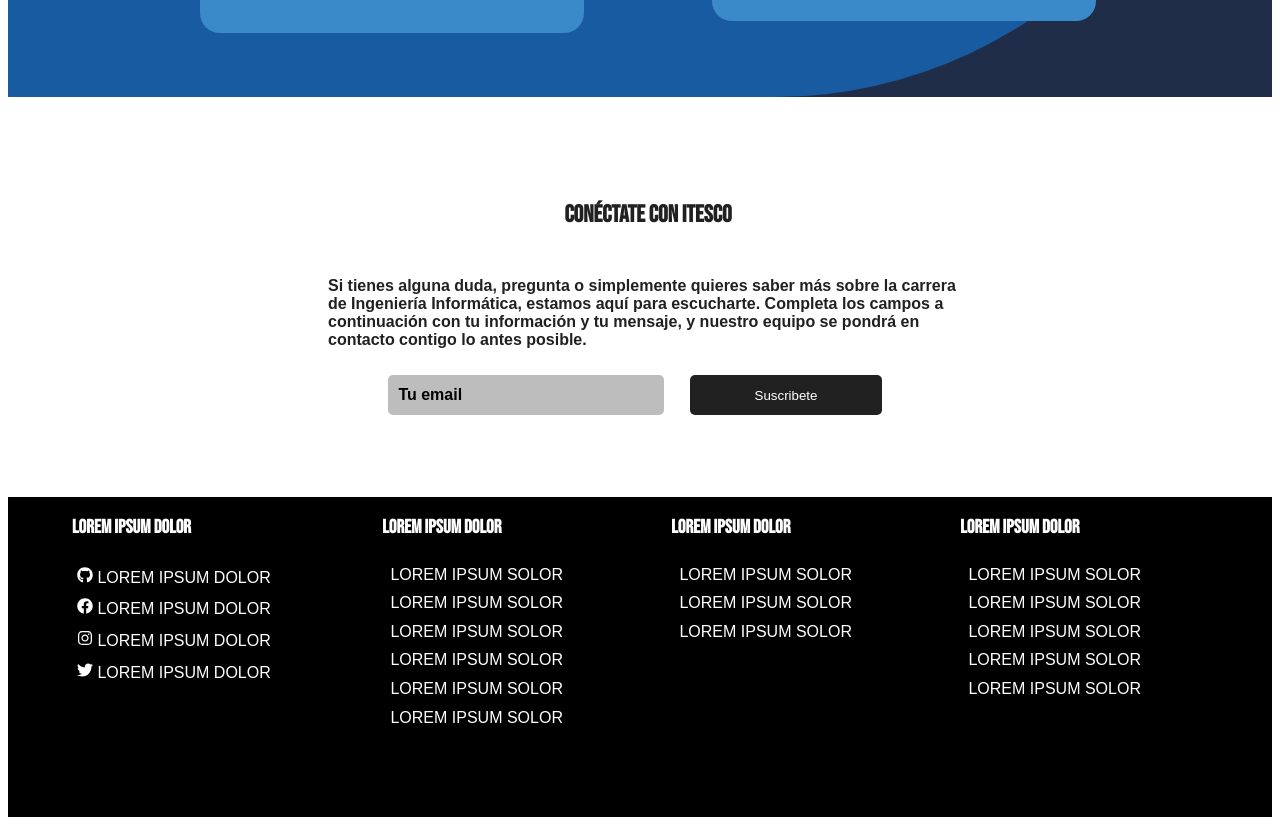
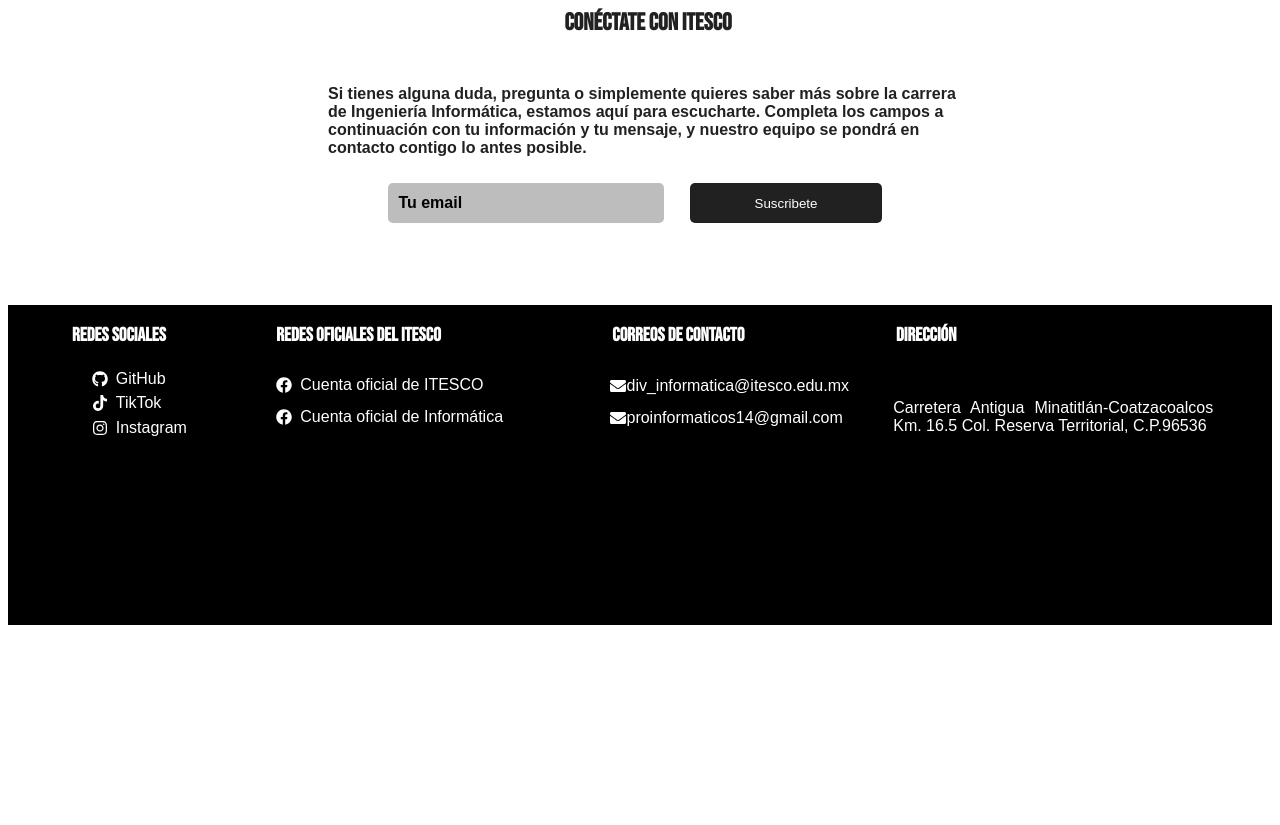
Before and after one commit to ricardomiss/webapp-informatics, a React (Vite) app: page /featured-proyects in a window 1280 px wide. Shown: the part 4183-5008 px from the top of the page. After the commit the page ends 4816 px from the top, so only its background shows below. Built offline with nearby package versions, Linux system fonts and the light colour scheme.

Commit message:
Modificacion del footer y videos agregados

```diff
--- a/src/components/Footer.jsx
+++ b/src/components/Footer.jsx
@@ -1,4 +1,4 @@
-import { FaGithub, FaFacebook, FaInstagram, FaTwitter } from 'react-icons/fa';
+import { FaGithub, FaFacebook, FaInstagram, FaTwitter, FaTiktok, FaEnvelope } from 'react-icons/fa';
 import '../style/Footer.css';
 
 const Footer = () => {
@@ -6,50 +6,40 @@ const Footer = () => {
         <div className="container-footer">
             <footer>
                 <div className="container-footer_redes">
-                    <h3>LOREM IPSUM DOLOR</h3>
+                    <h3>Redes Sociales</h3>
 
                     <ul>
-                        <li><FaGithub className='icon-git' /> <span>LOREM IPSUM DOLOR</span></li>
-                        <li><FaFacebook className='icon-fb' /> <span>LOREM IPSUM DOLOR</span></li>
-                        <li><FaInstagram className='icon-ig' /> <span>LOREM IPSUM DOLOR</span></li>
-                        <li><FaTwitter className='icon-tw' /> <span>LOREM IPSUM DOLOR</span></li>
+                        <li><a href="https://github.com/proinformaticos" target="_blank" rel="noopener noreferrer"><FaGithub className='icon-git' /><span>GitHub</span></a> </li>
+                        <li><a href="https://www.tiktok.com/@informatica_itesco?_t=8i4zM4c57DB&_r=1" target="_blank" rel="noopener noreferrer"><FaTiktok className='icon-fb' /><span>TikTok</span></a> </li>
+                        <li><a href="https://www.instagram.com/informatica_p_novatos/?utm_source=qr&igshid=MzNlNGNkZWQ4Mg%3D%3D" target="_blank" rel="noopener noreferrer"><FaInstagram className='icon-ig' /><span>Instagram</span></a> </li>
                     </ul>
                 </div>
 
-                <div className="container-footerFirst">
-                    <h3>LOREM IPSUM DOLOR</h3>
+                <div className="container-footer_redes">
+                    <h3>Redes oficiales del ITESCO</h3>
 
                     <ul>
-                        <li>LOREM IPSUM SOLOR</li>
-                        <li>LOREM IPSUM SOLOR</li>
-                        <li>LOREM IPSUM SOLOR</li>
-                        <li>LOREM IPSUM SOLOR</li>
-                        <li>LOREM IPSUM SOLOR</li>
-                        <li>LOREM IPSUM SOLOR</li>
+                        <li><a href="https://www.facebook.com/ITESCOOFICIAL" target="_blank" rel="noopener noreferrer"><FaFacebook className='icon-git' /><span>Cuenta oficial de ITESCO</span></a> </li>
+                        <li><a href="https://www.facebook.com/ITESCOOFICIAL" target="_blank" rel="noopener noreferrer"><FaFacebook className='icon-git' /><span>Cuenta oficial de Informática</span></a> </li>
+                    </ul>
+                </div>
+
+                <div className="container-footer_redes">
+                    <h3>Correos de contacto</h3>
+                    <ul>
+                        <li><a href="mailto:div_informatica@itesco.edu.mx"><FaEnvelope className='icon-git' />div_informatica@itesco.edu.mx</a></li>
+                        <li><a href="mailto:proinformaticos14@gmail.com"><FaEnvelope className='icon-git' />proinformaticos14@gmail.com</a></li>
                     </ul>
                 </div>
 
                 <div className="container-footerSecond">
-                    <h3>LOREM IPSUM DOLOR</h3>
+                    <h3>Dirección</h3>
 
                     <ul>
-                        <li>LOREM IPSUM SOLOR</li>
-                        <li>LOREM IPSUM SOLOR</li>
-                        <li>LOREM IPSUM SOLOR</li>
+                        <li><p>Carretera Antigua Minatitlán-Coatzacoalcos Km. 16.5 Col. Reserva Territorial, C.P.96536</p></li>
                     </ul>
                 </div>
 
-                <div className="container-footerThird">
-                    <h3>LOREM IPSUM DOLOR</h3>
-
-                    <ul>
-                        <li>LOREM IPSUM SOLOR</li>
-                        <li>LOREM IPSUM SOLOR</li>
-                        <li>LOREM IPSUM SOLOR</li>
-                        <li>LOREM IPSUM SOLOR</li>
-                        <li>LOREM IPSUM SOLOR</li>
-                    </ul>
-                </div>
             </footer>
         </div>
     )
--- a/src/pages/ComponentsProyects/CarrouselVideo.jsx
+++ b/src/pages/ComponentsProyects/CarrouselVideo.jsx
@@ -1,7 +1,7 @@
-import CarrouselVideo1 from '../../statics/CarrouselVideo1.webp';
-import CarrouselVideo2 from '../../statics/EngineerProfile.webp';
-import CarrouselVideo3 from '../../statics/CarrouselVideo2.webp';
-import CarrouselVideo4 from '../../statics/CarrouselVideo3.webp';
+import CarrouselVideo1 from '../../statics/casoexito1.mp4';
+import CarrouselVideo2 from '../../statics/casoexito2.mp4';
+import CarrouselVideo3 from '../../statics/casoexito3.mp4';
+import CarrouselVideo4 from '../../statics/casoexito4.mp4';
 
 import '../../style/FeaturedProyects/CarrouselVideo.css';
 
@@ -17,7 +17,7 @@ export const CarrouselVideo = () => {
       <div className="container-carousel_flexbox">
 
         <div className="container-carousel-item-video">
-          <img src={CarrouselVideo1} alt="Estudiante 1" className='container-video-thumbnail' />
+          <video src={ CarrouselVideo1 } controls className='container-video-thumbnail'></video>
 
           <div className="container-video-content">
             <h1>Diseñando el Futuro</h1>
@@ -26,7 +26,7 @@ export const CarrouselVideo = () => {
         </div>
 
         <div className="container-carousel-item-video">
-          <img src={CarrouselVideo2} alt="Estudiante 2" className='container-video-thumbnail' />
+          <video src={ CarrouselVideo2 } controls className='container-video-thumbnail'></video>
           <div className="container-video-content">
             <h1>Código que Cuenta Historias</h1>
             <p>Ana Gómez explica cómo su pasión por narrativas interactivas se traduce en innovadoras aplicaciones de storytelling.</p>
@@ -34,7 +34,7 @@ export const CarrouselVideo = () => {
         </div>
 
         <div className="container-carousel-item-video">
-          <img src={CarrouselVideo3} alt="Estudiante 3" className='container-video-thumbnail' />
+          <video src={ CarrouselVideo3 } controls className='container-video-thumbnail'></video>
           <div className="container-video-content">
             <h1>Ingeniería con Impacto Social</h1>
             <p>Carlos Sánchez habla sobre cómo su software de aprendizaje de idiomas está ayudando a comunidades marginadas.</p>
@@ -42,7 +42,7 @@ export const CarrouselVideo = () => {
         </div>
 
         <div className="container-carousel-item-video">
-          <img src={CarrouselVideo4} alt="Estudiante 4" className='container-video-thumbnail' />
+          <video src={ CarrouselVideo4 } controls className='container-video-thumbnail'></video>
           <div className="container-video-content">
             <h1>Tecnología para un Mundo Mejor</h1>
             <p>Luisa Fernanda comparte su viaje en el desarrollo de una app ecológica que promueve el reciclaje en el campus.</p>
--- a/src/style/FeaturedProyects/CarrouselVideo.css
+++ b/src/style/FeaturedProyects/CarrouselVideo.css
@@ -18,6 +18,7 @@
     z-index: 10;
     display: flex;
     justify-content: center;
+    color: #fff;
     font-weight: 700;
     font-family: 'Montserrat', sans-serif;
     align-items: center;
--- a/src/style/Footer.css
+++ b/src/style/Footer.css
@@ -27,7 +27,6 @@ footer {
     font-size: 1.2rem;
     font-family: 'Bebas Neue', sans-serif;
     margin-bottom: 1rem;
-
 }
 
 .container-footer_redes ul,
@@ -43,9 +42,13 @@ footer {
 
 .container-footerThird {
    margin-right: 9%;
-
 }
 
+.container-footerSecond ul li p {
+    max-width: 320px;
+    padding: 0 1rem;
+    text-align: justify;
+}
 
 .container-footer_redes ul li,
 .container-footerFirst ul li,
@@ -57,3 +60,31 @@ footer {
     display: block;
     color: #fff;
 }
+
+.container-footer_redes ul li a,
+.container-footerThird ul li a {
+    display: flex;
+    align-items: center;
+    color: #fff;
+    text-decoration: none;
+}
+
+.container-footer_redes ul li a span,
+.container-footerThird ul li a span {
+    margin-left: 8px;
+}
+
+.container-footer_redes ul li a:hover,
+.container-footer_redes ul li a:focus {
+    color: #9b9ca3;
+    text-decoration: underline;
+}
+
+.icon-git,
+.icon-fb,
+.icon-ig,
+.icon-tw,
+.icon-envelope {
+    color: inherit;
+    /* Aquí puedes agregar otros estilos para los íconos si es necesario */
+}
```
